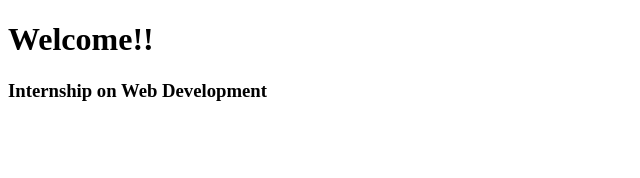
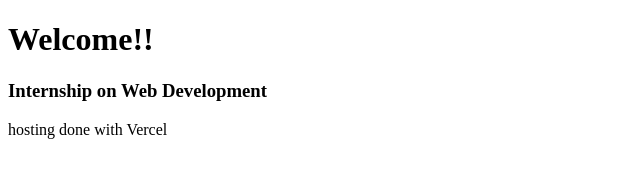
Before and after one commit to arung86/fullstack-html, a plain HTML site: page index.html in a window 1280 px wide. Shown: the whole page, without its empty margins (0-640 px from the left). Drawn offline with Linux system fonts and the light colour scheme.

Commit message:
hosting done with vercel

```diff
--- a/index.html
+++ b/index.html
@@ -11,6 +11,7 @@
 <body>
     <h1>Welcome!!</h1>
     <h3>Internship on Web Development</h3>
+    <p>hosting done with Vercel</p>
 </body>
 
 </html>
```
